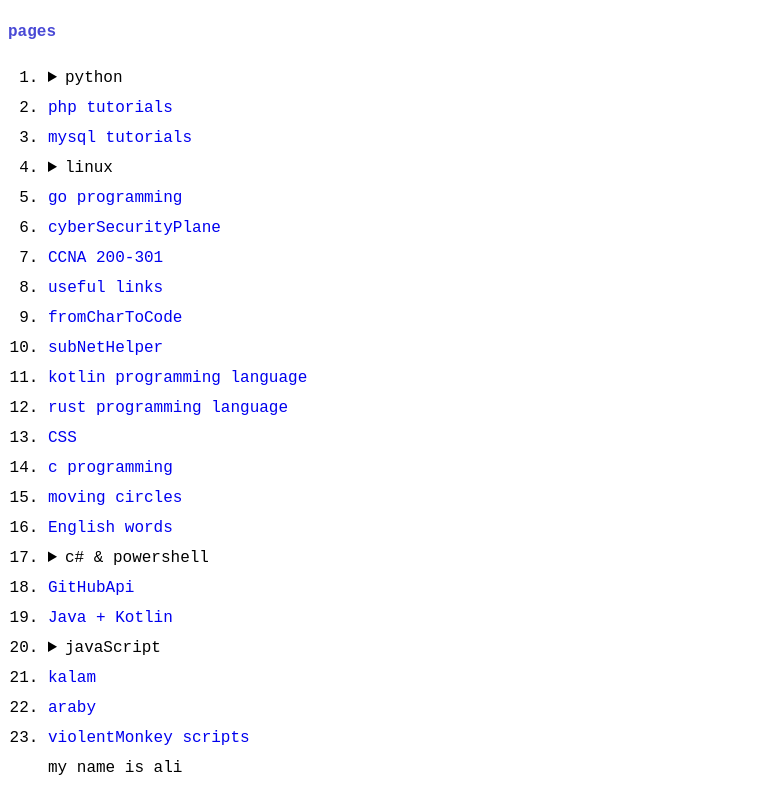
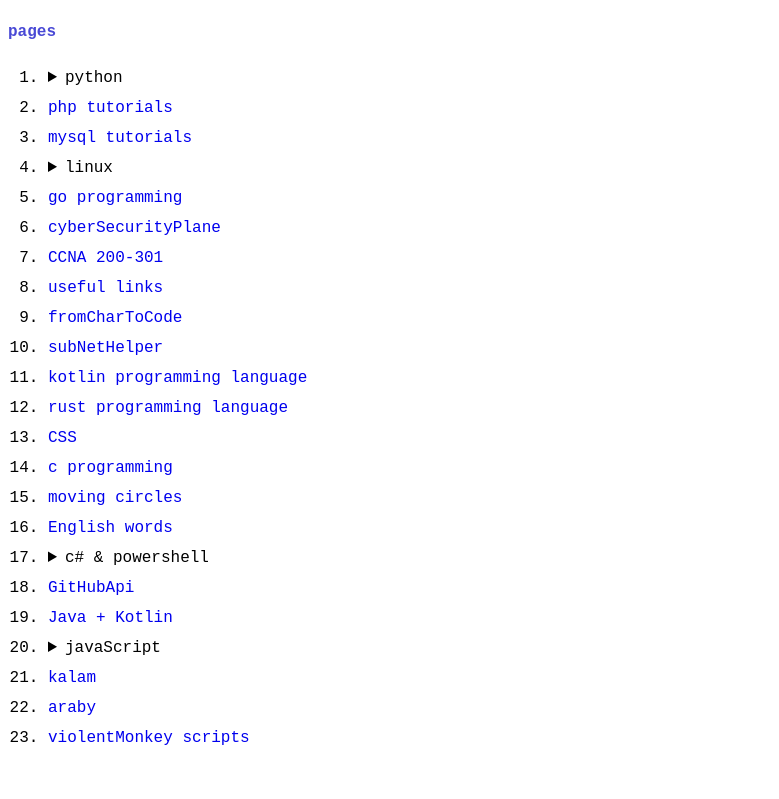
Before and after one commit to Alisodsin/alisodsin.github.io, a plain HTML site: page index.html in a window 1280 px wide. Shown: the part 56-855 px from the top of the page, without its empty margins (0-779 px from the left). After the commit the page ends 825 px from the top, so only its background shows below. Drawn offline with Linux system fonts and the light colour scheme.

Commit message:
first site

```diff
--- a/index.html
+++ b/index.html
@@ -100,7 +100,6 @@
         <li><a href="./kalamngy.html">kalam</a></li>
         <li><a href="./ArabyChat.htm">araby</a></li>
         <li><a href="./pastCopyScripts.html">violentMonkey scripts</a></li>
-        <div>my name is ali</div>
     </ol>
 </body>
 
```
